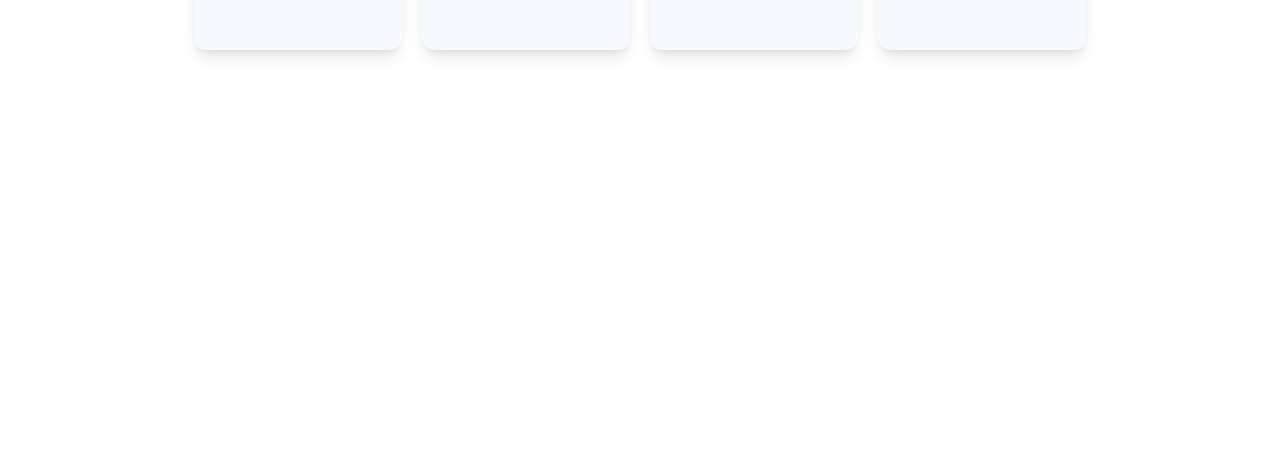
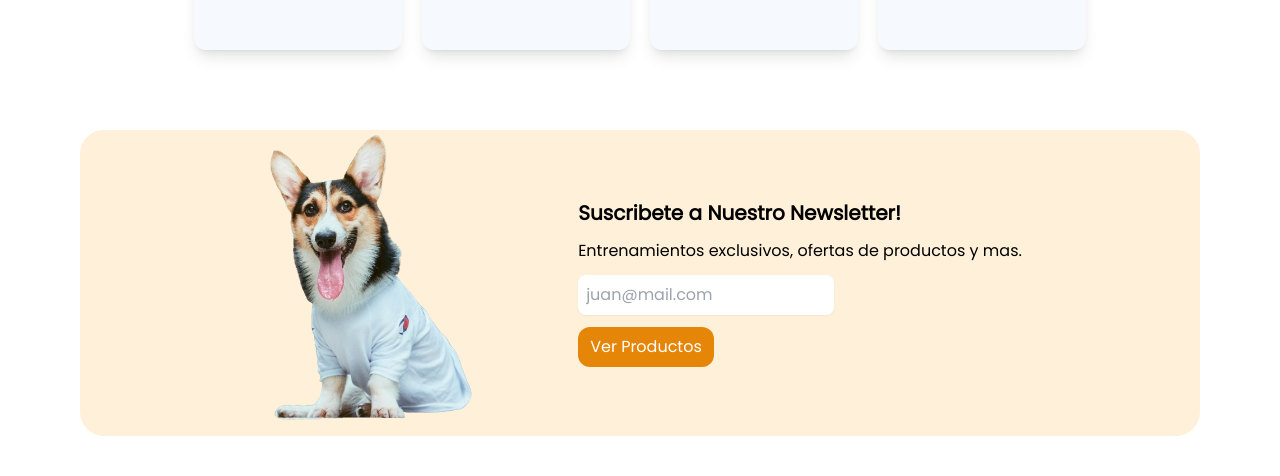
Before and after one commit to eluisking/puppy-landing, a website: page public/index.html in a window 1280 px wide. Shown: the part 1654-2130 px from the top of the page. Before the commit the page ends 1744 px from the top, so only its background shows below. Drawn offline with Linux system fonts and the light colour scheme.

Commit message:
[ADD] - Adding code to build sub section Movil/Desktop

```diff
--- a/public/index.html
+++ b/public/index.html
@@ -156,7 +156,19 @@
     </section>
 
     <section id="contacto">
-
+        <div class="p-10 lg:px-20">
+            <div class="bg-p-orange rounded-3xl flex flex-col lg:flex-row items-center justify-center lg:gap-16">
+                <div>
+                    <img class="w-60 lg:w-64" src="../public/img/dog-1.png" alt="Macota ejemplo">
+                </div>
+                <div class="p-4 flex flex-col gap-3 items-center lg:items-start">
+                    <p class="font-bold text-xl text-center">Suscribete a Nuestro Newsletter!</p>
+                    <p class="text-center">Entrenamientos exclusivos, ofertas de productos y mas.</p>
+                    <input class="p-2 w-64 rounded-lg outline-none shadow-sm" type="search" placeholder="juan@mail.com" name="" id="">
+                    <button class="py-2 px-3 bg-s-orange rounded-xl text-white hover:text-black">Ver Productos</button>
+                </div>
+            </div>
+        </div>
     </section>
 
     <script src="https://kit.fontawesome.com/b74d161dd8.js" crossorigin="anonymous"></script>
```
Also changed, not shown: public/css/tailwind.css, public/img/dog-1.png (added).
